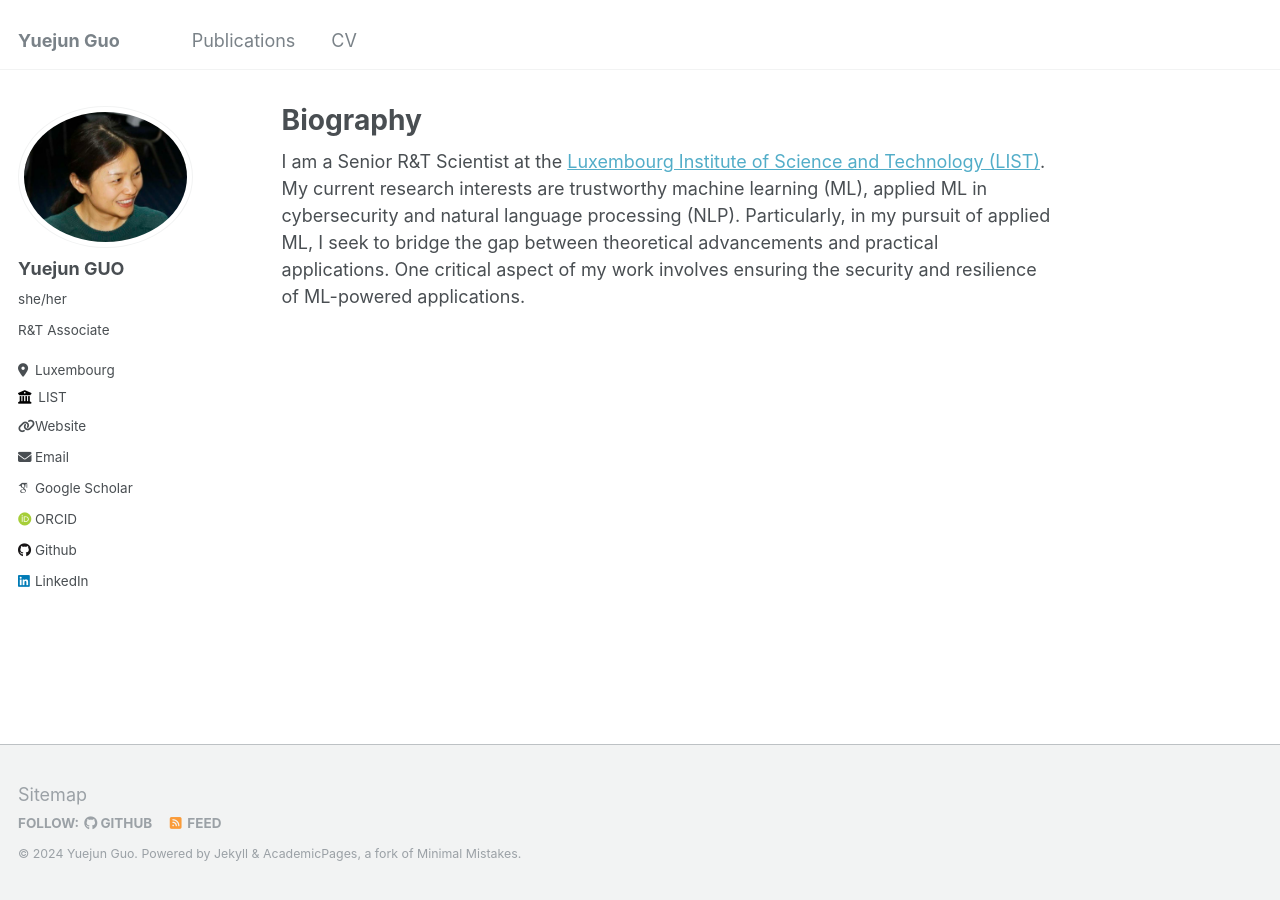
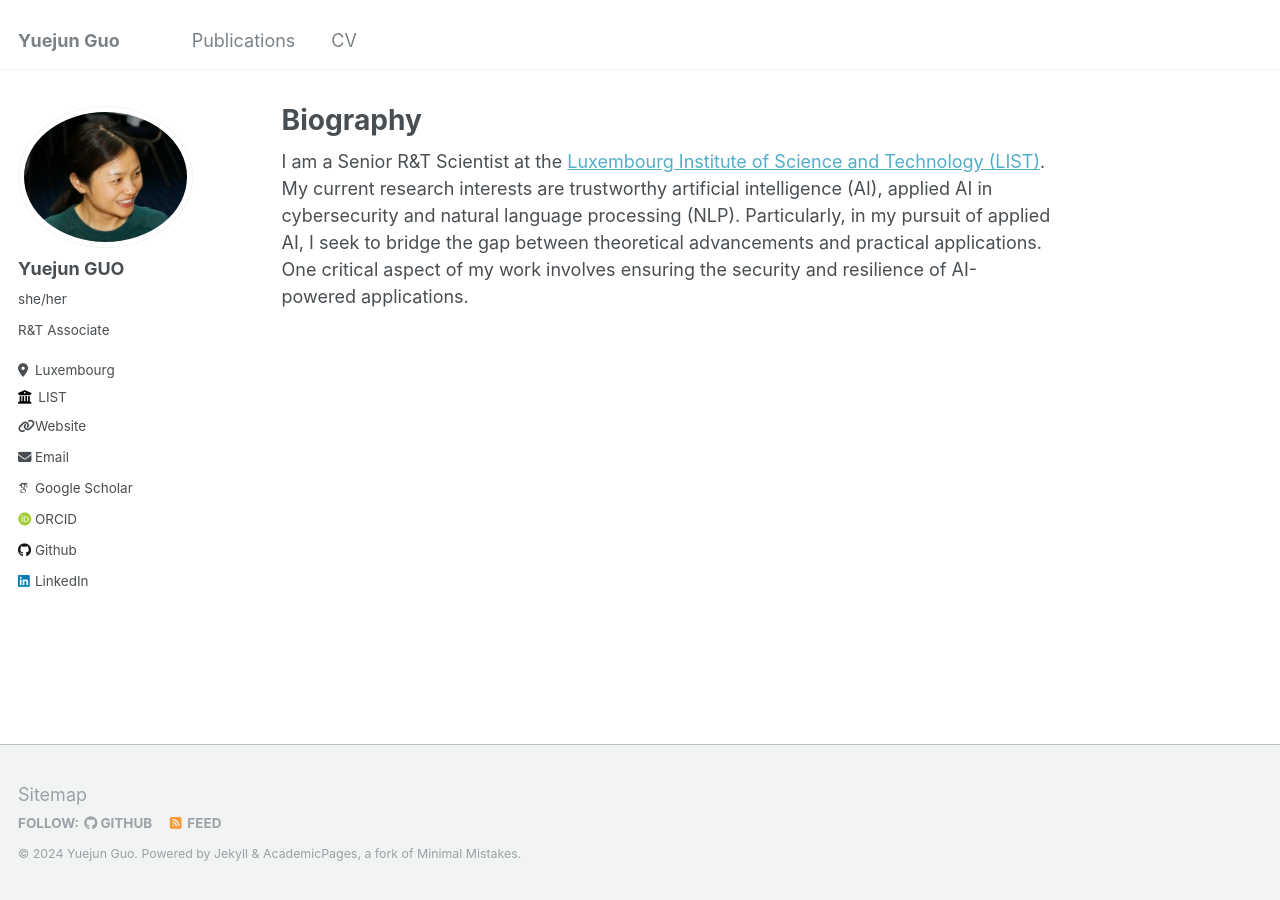
Before and after one commit to Yuejun-GUO/yuejun-guo.github.io, a Jekyll site: the page built from _pages/about.md, in a window 1280 px wide. Built offline with Jekyll 4.4.1, drawn with Linux system fonts in a browser that asks for light colours; some web fonts are replaced.

Commit message:
Update about.md

```diff
--- a/_pages/about.md
+++ b/_pages/about.md
@@ -7,4 +7,4 @@ redirect_from:
   - /about.html
 ---
 
-I am a Senior R&T Scientist at the [Luxembourg Institute of Science and Technology (LIST)](https://www.list.lu/). My current research interests are trustworthy machine learning (ML), applied ML in cybersecurity and natural language processing (NLP). Particularly, in my pursuit of applied ML, I seek to bridge the gap between theoretical advancements and practical applications. One critical aspect of my work involves ensuring the security and resilience of ML-powered applications.
+I am a Senior R&T Scientist at the [Luxembourg Institute of Science and Technology (LIST)](https://www.list.lu/). My current research interests are trustworthy artificial intelligence (AI), applied AI in cybersecurity and natural language processing (NLP). Particularly, in my pursuit of applied AI, I seek to bridge the gap between theoretical advancements and practical applications. One critical aspect of my work involves ensuring the security and resilience of AI-powered applications.
```
